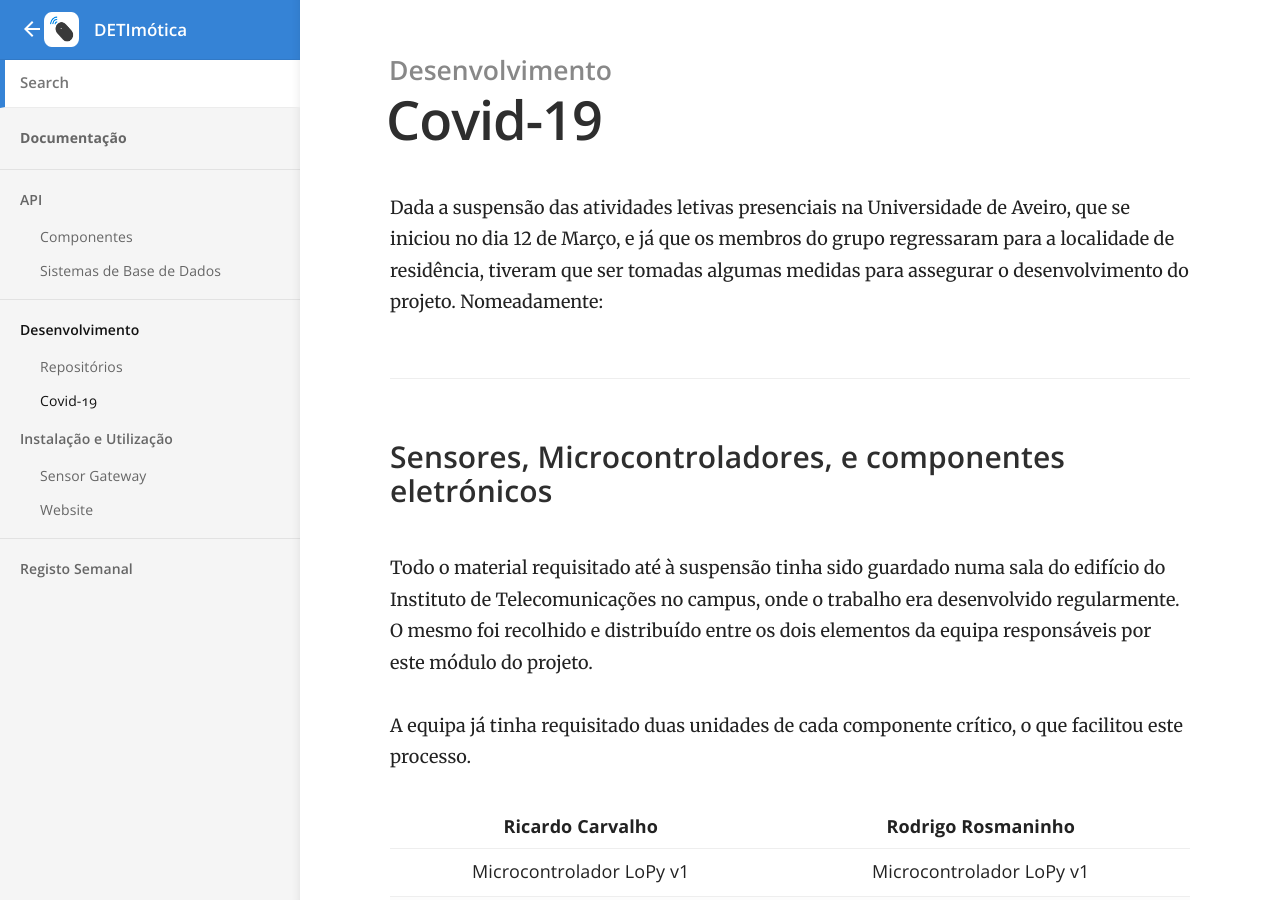
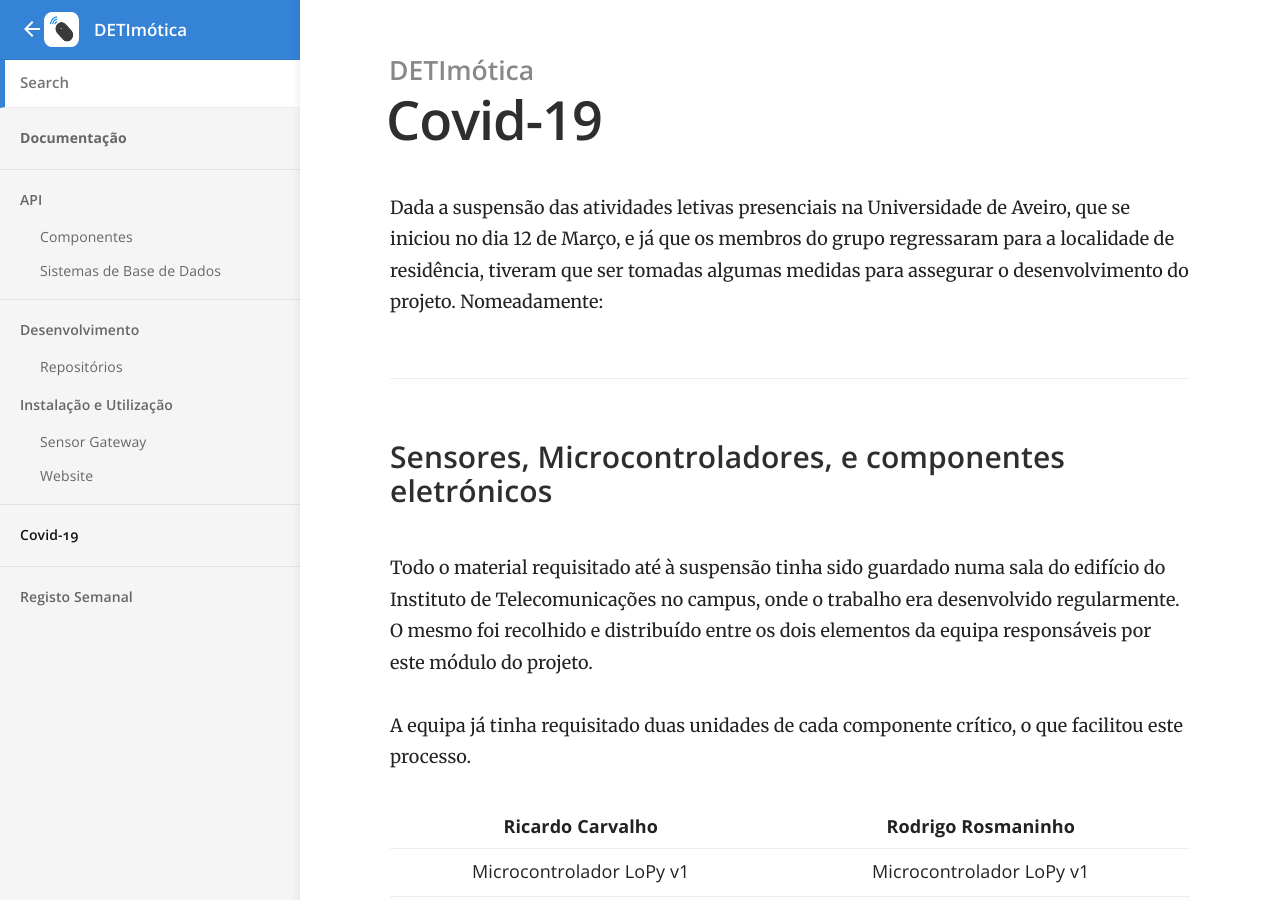
Before and after one commit to DETImotica/detimotica.github.io, a Jekyll site: the page built from _docs/covid.md, in a window 1280 px wide and 900 px high. Built offline with Jekyll 4.4.1, drawn with Linux system fonts in a browser that asks for light colours.

Commit message:
Shift covid page location on the nav bar

```diff
--- a/_docs/desenvolvimento/covid.md
+++ b/_docs/covid.md
@@ -1,8 +1,7 @@
 ---
 title: Covid-19
-category: Desenvolvimento
 order: 3
-type: 3
+type: 6
 ---
 
 Dada a suspensão das atividades letivas presenciais na Universidade de Aveiro, que se iniciou no dia 12 de Março, e já que os membros do grupo regressaram para a localidade de residência, tiveram que ser tomadas algumas medidas para assegurar o desenvolvimento do projeto.
--- a/_layouts/default.html
+++ b/_layouts/default.html
@@ -49,6 +49,7 @@
 
 				{% assign tgrouped = site.docs | sort: 'type' | group_by: 'type' %}
 				{% for tgroup in tgrouped %}
+				{% if tgroup.name != '6' %}
 				<ul>
 					{% assign grouped = tgroup.items | sort: 'category' | group_by: 'category' %}
 					{% for group in grouped %}
@@ -63,6 +64,18 @@
 						</li>
 					{% endfor %}
 				</ul>
+				{% endif %}
+				{% endfor %}
+
+				{% assign tgrouped = site.docs | sort: 'type' | group_by: 'type' %}
+				{% for tgroup in tgrouped %}
+				{% if tgroup.name == '6' %}
+				<ul>
+					{% for item in tgroup.items %}
+					<li class="nav-item top-level {% if item.url == page.url %}current{% endif %}"><a href="{{ site.baseurl }}{{ item.url }}">{{ item.title }}</a></li>
+					{% endfor %}
+				</ul>
+				{% endif %}
 				{% endfor %}
 
 				<ul >
```
